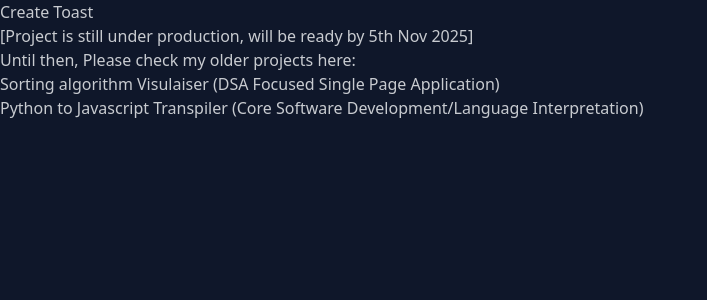
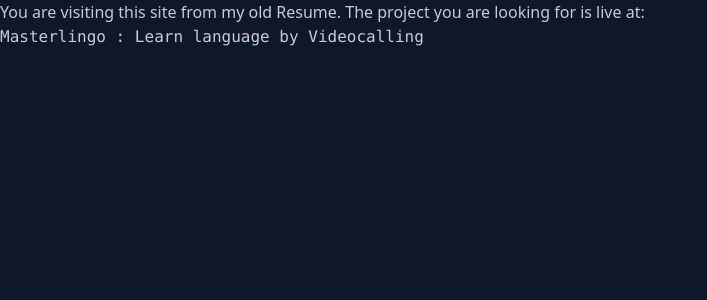
Before and after one commit to kewlaninaveen5/video_call_app_frontend, a React (Vite) app: page /login in a window 1280 px wide. Shown: the top 300 px of the page, without its empty margins (0-707 px from the left). Built offline with nearby package versions, Linux system fonts and the light colour scheme; no server answers.

Commit message:
final commit, leading to another page

```diff
--- a/src/App.jsx
+++ b/src/App.jsx
@@ -23,7 +23,6 @@
 
   return (
     <div className="h-screen" data-theme="night">
-      <button onClick={() => toast.success("Hello World")}>Create Toast</button>
       <Routes>
         <Route
           path="/"
--- a/src/pages/LoginPage.jsx
+++ b/src/pages/LoginPage.jsx
@@ -3,15 +3,10 @@
 const LoginPage = () => {
   return (
     <>
-
-    <div>[Project is still under production, will be ready by 5th Nov 2025] </div>
-    Until then, Please check my older projects here: <br />
-    <a href='https://sortingalgvisualizer.netlify.app/'>
-      Sorting algorithm Visulaiser (DSA Focused Single Page Application)
-    </a>
-    <br />
-    <a href='https://py2jstranspiler.netlify.app/'>
-      Python to Javascript Transpiler (Core Software Development/Language Interpretation)
+    You are visiting this site from my old Resume.
+    The project you are looking for is live at: <br/>
+    <a href='https://masterlingo.onrender.com/' className='font-mono to-blue-200' >
+      Masterlingo : Learn language by Videocalling
     </a>
     </>
   )
```
